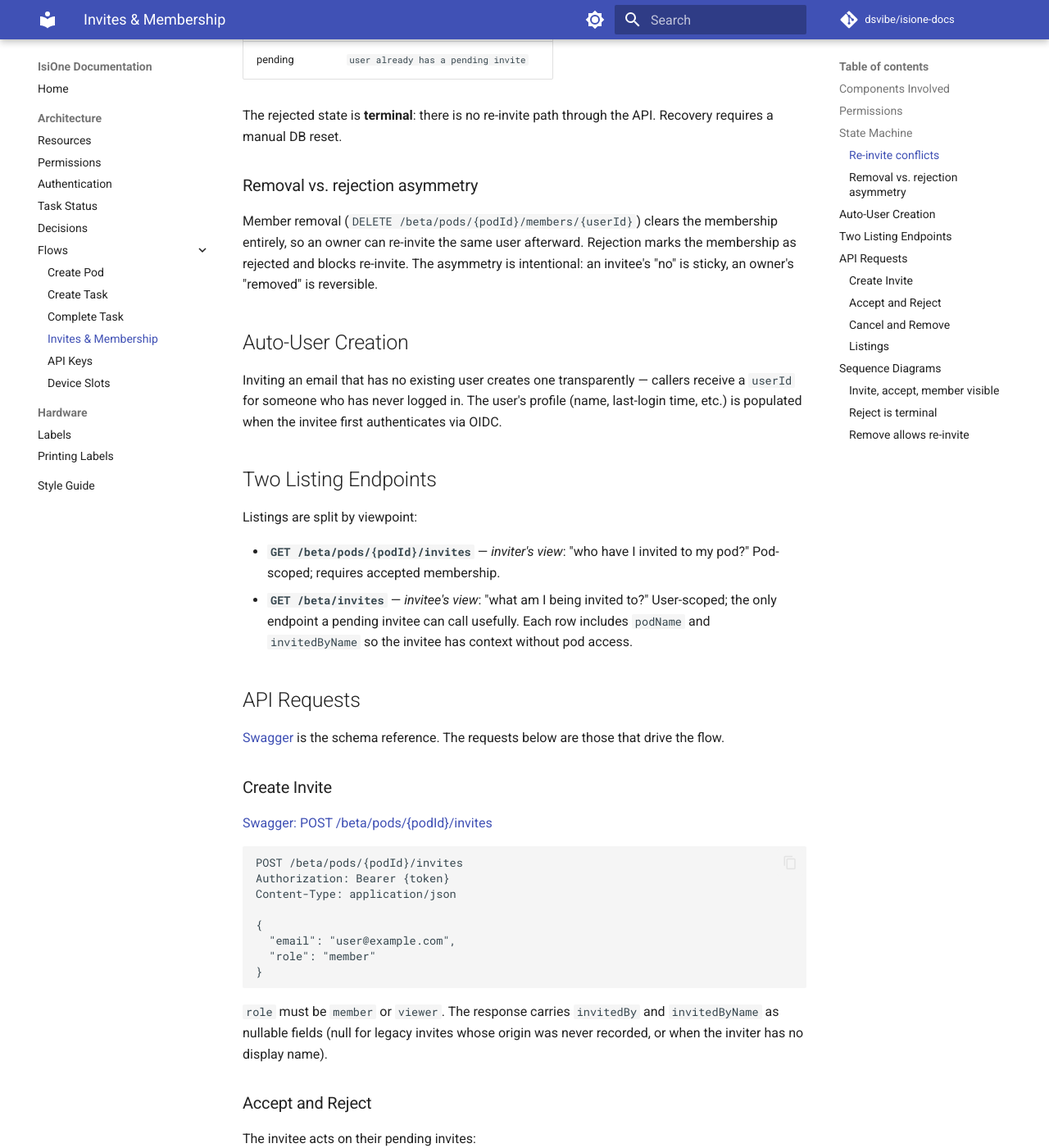
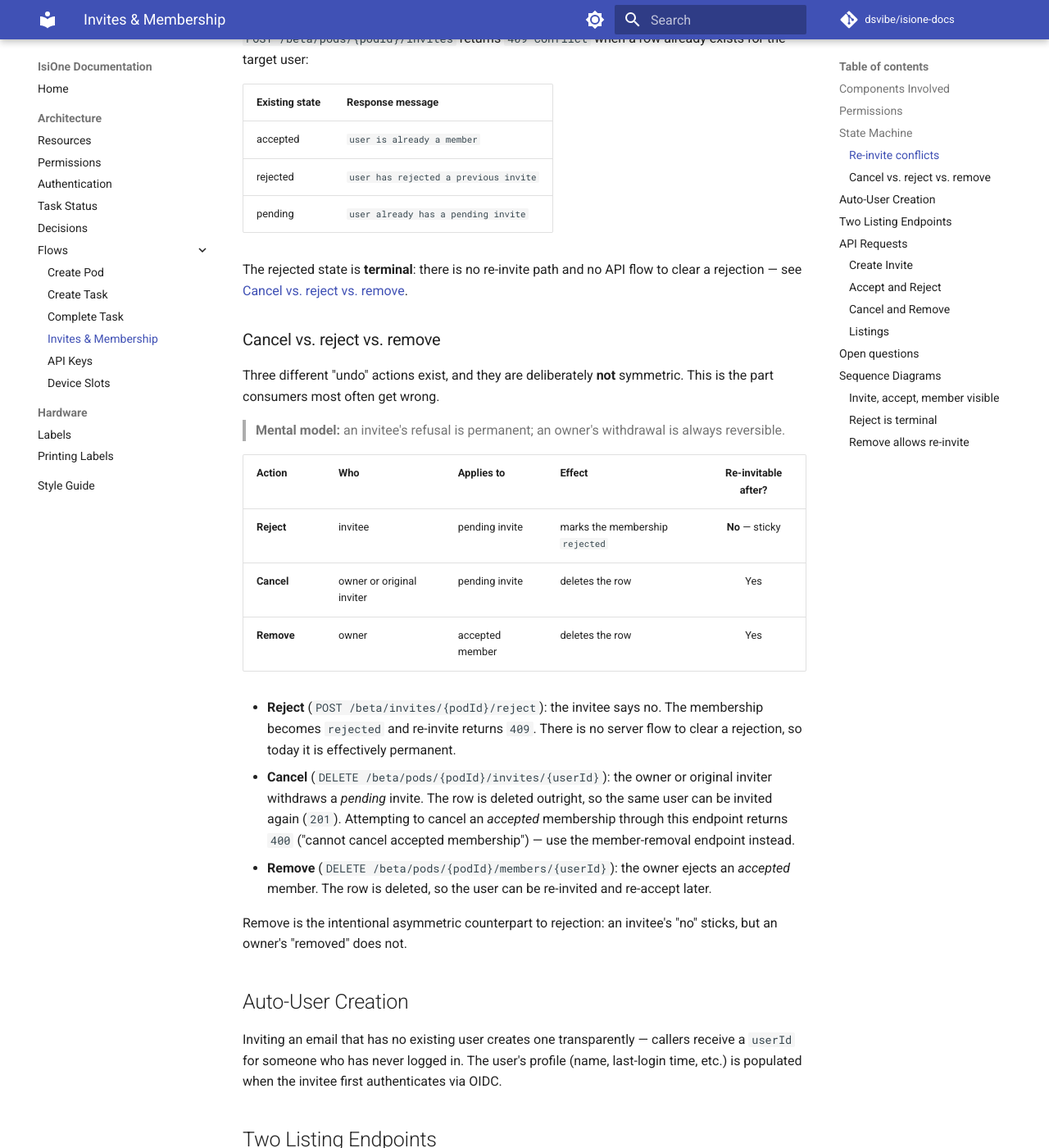
Before and after one commit to dsvibe/isione-docs, an MkDocs documentation site: the page built from docs/architecture/flows/invites.md, in a window 1280 px wide and 1400 px high, scrolled down 1413 px. Shown: the whole window at 82% size. Built offline with MkDocs 1.6.1 and Material for MkDocs 9.7.7, drawn with Linux system fonts in a browser that asks for light colours; comment, search, counter and statistics services are not loaded; some of the changed text lies outside the part shown.

Commit message:
Deepened invites and membership documentation
Expanded the invites flow and Membership resource to give web and
Android a single authoritative description of the lifecycle.

invites.md:
- Added the cancel transition to the state machine diagram.
- Added a "Cancel vs. reject vs. remove" section documenting the
  reject-is-sticky / cancel-and-remove-are-reversible asymmetry.
- Enumerated accept/reject error codes (404 no pending invite,
  400 no longer pending).
- Linked each request to its specific Swagger operation.
- Added an Open Questions section flagging product gaps: no way to
  clear a rejection, no ownership transfer, no owner-leaves-pod path.

resources.md:
- Documented the three membership states (pending/accepted/rejected)
  and that owners are never pending.
- Added invitedBy / invitedByName.

Field shapes verified against the live OpenAPI contract.

Co-Authored-By: Claude Opus 4.8 (1M context) <noreply@anthropic.com>

````diff
--- a/docs/architecture/flows/invites.md
+++ b/docs/architecture/flows/invites.md
@@ -19,17 +19,24 @@ A pod's creator becomes its `owner` at pod creation (see [Create Pod](create-pod
 
 ```
             invite created
+            (owner/member)
                   │
                   ▼
               ┌────────┐  accept   ┌──────────┐
               │pending │──────────▶│ accepted │
               └────────┘           └──────────┘
-                  │ reject              │ owner removes member
-                  ▼                     ▼
-              ┌────────┐           (row deleted)
-              │rejected│
-              └────────┘
+               │      │                  │
+        reject │      │ cancel           │ owner removes member
+               │      │ (owner/inviter)  │
+               ▼      ▼                  ▼
+          ┌────────┐ (row deleted) ─── (row deleted)
+          │rejected│ re-invitable      re-invitable
+          └────────┘
+           sticky:
+           blocks re-invite
 ```
+
+Both **cancel** (withdrawing a pending invite) and **remove** (ejecting an accepted member) delete the row, leaving the user re-invitable. Only **reject** persists, blocking re-invite. See [Cancel vs. reject vs. remove](#cancel-vs-reject-vs-remove) for the full asymmetry.
 
 From the API's perspective, a membership is observable in only one state at a time:
 
@@ -47,11 +54,25 @@ From the API's perspective, a membership is observable in only one state at a ti
 | rejected | `user has rejected a previous invite` |
 | pending | `user already has a pending invite` |
 
-The rejected state is **terminal**: there is no re-invite path through the API. Recovery requires a manual DB reset.
+The rejected state is **terminal**: there is no re-invite path and no API flow to clear a rejection — see [Cancel vs. reject vs. remove](#cancel-vs-reject-vs-remove).
 
-### Removal vs. rejection asymmetry
+### Cancel vs. reject vs. remove
 
-Member removal (`DELETE /beta/pods/{podId}/members/{userId}`) clears the membership entirely, so an owner can re-invite the same user afterward. Rejection marks the membership as rejected and blocks re-invite. The asymmetry is intentional: an invitee's "no" is sticky, an owner's "removed" is reversible.
+Three different "undo" actions exist, and they are deliberately **not** symmetric. This is the part consumers most often get wrong.
+
+> **Mental model:** an invitee's refusal is permanent; an owner's withdrawal is always reversible.
+
+| Action | Who | Applies to | Effect | Re-invitable after? |
+|--------|-----|------------|--------|:-------------------:|
+| **Reject** | invitee | pending invite | marks the membership `rejected` | **No** — sticky |
+| **Cancel** | owner or original inviter | pending invite | deletes the row | Yes |
+| **Remove** | owner | accepted member | deletes the row | Yes |
+
+- **Reject** (`POST /beta/invites/{podId}/reject`): the invitee says no. The membership becomes `rejected` and re-invite returns `409`. There is no server flow to clear a rejection, so today it is effectively permanent.
+- **Cancel** (`DELETE /beta/pods/{podId}/invites/{userId}`): the owner or original inviter withdraws a *pending* invite. The row is deleted outright, so the same user can be invited again (`201`). Attempting to cancel an *accepted* membership through this endpoint returns `400` ("cannot cancel accepted membership") — use the member-removal endpoint instead.
+- **Remove** (`DELETE /beta/pods/{podId}/members/{userId}`): the owner ejects an *accepted* member. The row is deleted, so the user can be re-invited and re-accept later.
+
+Remove is the intentional asymmetric counterpart to rejection: an invitee's "no" sticks, but an owner's "removed" does not.
 
 ## Auto-User Creation
 
@@ -66,7 +87,7 @@ Listings are split by viewpoint:
 
 ## API Requests
 
-[Swagger](https://api-docs.isione.dsvibe.io/) is the schema reference. The requests below are those that drive the flow.
+[Swagger](https://api-docs.isione.dsvibe.io/) is the schema reference for all endpoints, parameters, and status codes. The requests below are those that drive the flow.
 
 ### Create Invite
 
@@ -83,20 +104,31 @@ Content-Type: application/json
 }
 ```
 
-`role` must be `member` or `viewer`. The response carries `invitedBy` and `invitedByName` as nullable fields (null for legacy invites whose origin was never recorded, or when the inviter has no display name).
+`role` must be `member` or `viewer` — the `owner` role is **not assignable via an invite** (there is no ownership-transfer flow; see [Open questions](#open-questions)). Inviting an email with no existing user [auto-creates one](#auto-user-creation). The created invite echoes back `invitedBy` and `invitedByName` identifying the sender. In the listing views these fields can be null — for legacy invites whose origin predates inviter tracking, or when the inviter has no display name.
 
 ### Accept and Reject
 
-The invitee acts on their pending invites:
+[Swagger: POST /beta/invites/{podId}/accept](https://api-docs.isione.dsvibe.io/#/invites/acceptInvite)
+· [Swagger: POST /beta/invites/{podId}/reject](https://api-docs.isione.dsvibe.io/#/invites/rejectInvite)
+
+The invitee acts on their own pending invites:
 
 ```http
 POST /beta/invites/{podId}/accept
 POST /beta/invites/{podId}/reject
 ```
 
-Acceptance gives the caller the role from the invite. Rejection is terminal — re-inviting the same email returns `409`; see [Re-invite conflicts](#re-invite-conflicts).
+Acceptance gives the caller the role from the invite. Both endpoints require a *pending* invite to act on:
+
+- No invite to act on (no pending invite for the caller on that pod) → `404`.
+- The invite is no longer pending — already accepted, or already rejected → `400`.
+
+Rejection is terminal — re-inviting the same email returns `409`; see [Re-invite conflicts](#re-invite-conflicts).
 
 ### Cancel and Remove
+
+[Swagger: DELETE /beta/pods/{podId}/invites/{userId}](https://api-docs.isione.dsvibe.io/#/invites/deleteInvite)
+· [Swagger: DELETE /beta/pods/{podId}/members/{userId}](https://api-docs.isione.dsvibe.io/#/members/removePodMember)
 
 Two different undo paths with intentionally different semantics:
 
@@ -105,10 +137,16 @@ DELETE /beta/pods/{podId}/invites/{userId}   # cancel a pending invite
 DELETE /beta/pods/{podId}/members/{userId}   # remove an accepted member
 ```
 
-- **Cancel** is authorised for the pod owner OR the original inviter (provided the inviter is still an accepted member). It only applies to pending invites; cancelling an accepted membership returns `400`.
-- **Remove** is owner-only. The owner cannot remove themselves. The membership is cleared entirely, allowing re-invite — see [Removal vs. rejection asymmetry](#removal-vs-rejection-asymmetry).
+- **Cancel** is authorised for the pod owner OR the original inviter (provided the inviter is still an accepted member). It only applies to pending invites; cancelling an accepted membership returns `400` (use removal instead). Success is `204`.
+- **Remove** is owner-only. The owner cannot remove themselves (`400`). The membership is cleared entirely, allowing re-invite. Success is `204`.
+
+See [Cancel vs. reject vs. remove](#cancel-vs-reject-vs-remove) for why these two deletes and rejection behave differently.
 
 ### Listings
+
+[Swagger: GET /beta/invites](https://api-docs.isione.dsvibe.io/#/invites/listMyInvites)
+· [Swagger: GET /beta/pods/{podId}/invites](https://api-docs.isione.dsvibe.io/#/invites/listPodInvites)
+· [Swagger: GET /beta/pods/{podId}/members](https://api-docs.isione.dsvibe.io/#/members/listPodMembers)
 
 ```http
 GET /beta/invites                  # invitee's view across all pods
@@ -117,6 +155,14 @@ GET /beta/pods/{podId}/members     # accepted members for one pod
 ```
 
 See [Two Listing Endpoints](#two-listing-endpoints) for why the inviter and invitee have separate routes.
+
+## Open questions
+
+Gaps in the current server surface, flagged for product confirmation:
+
+- **No way to clear a rejection.** Rejection is permanent today — there is no API flow to reset a `rejected` membership, so a user who declines can never be re-invited. Confirm whether this is intended.
+- **No ownership transfer.** The `owner` role is granted only at pod creation and cannot be assigned via invite or reassigned afterward.
+- **No way for an owner to leave a pod they own.** An owner cannot remove themselves (`400`), and with no transfer flow there is no documented path for an owner to exit.
 
 ## Sequence Diagrams
 
````
Also changed, not shown: docs/architecture/resources.md (+14 -2 lines).
